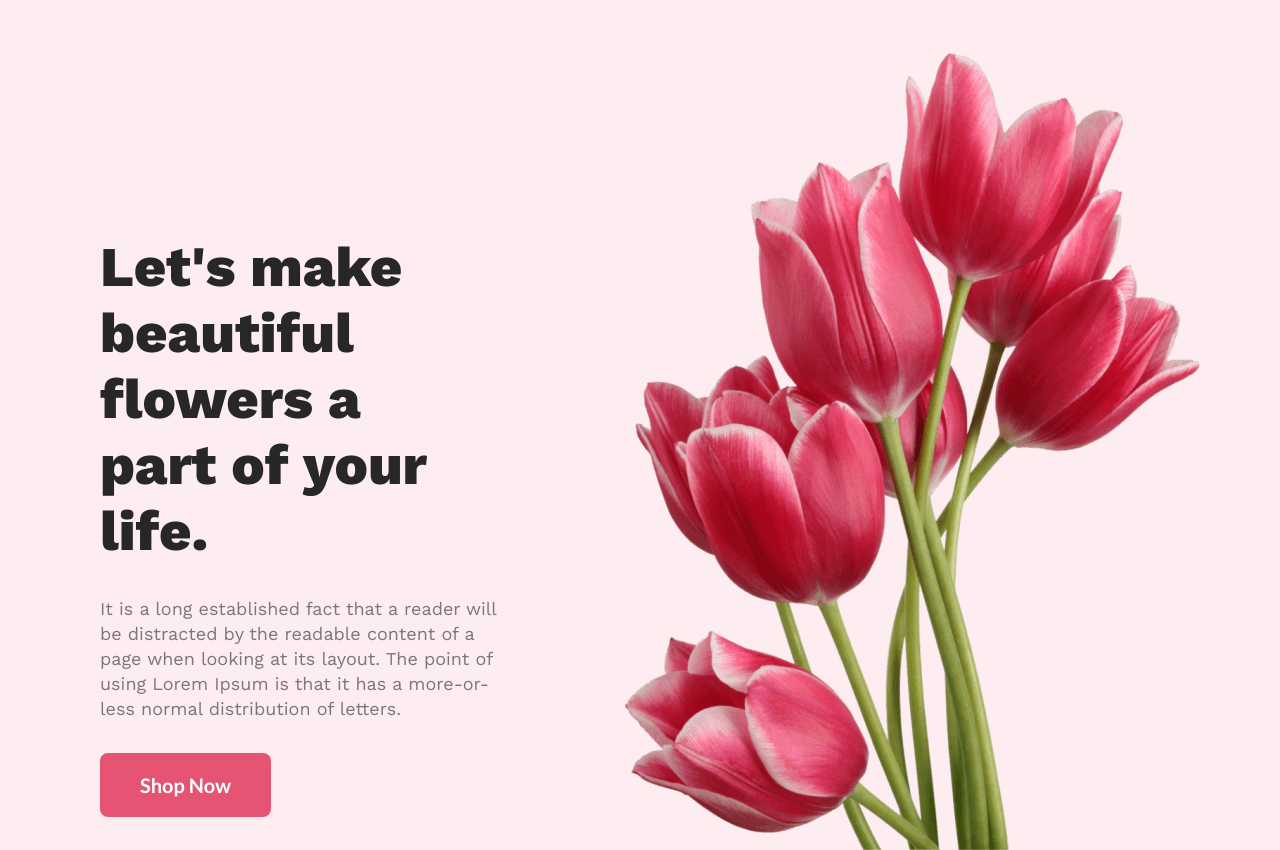
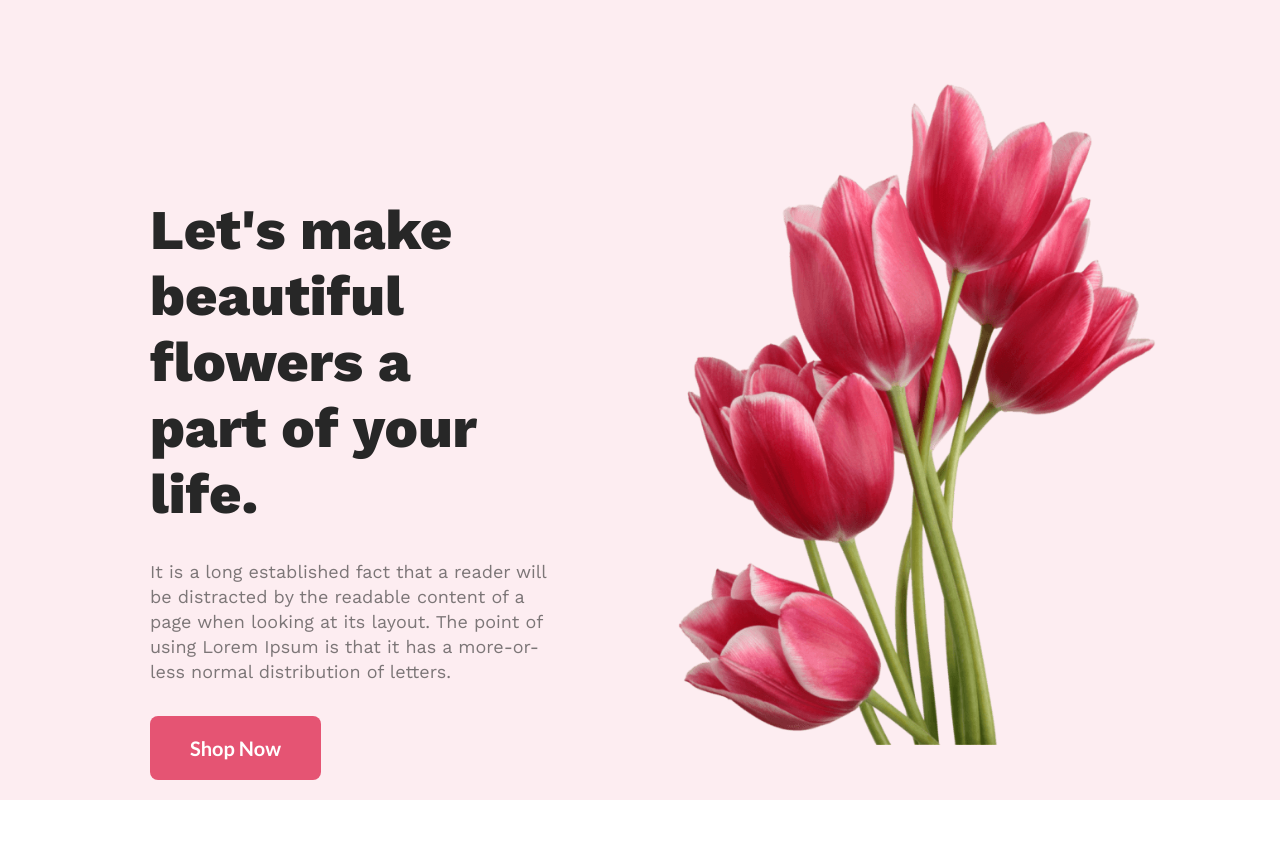
Before and after one commit to niladhikari/Flower-Shop-Assignment, a plain HTML site: page index.html in a window 1280 px wide. Shown: the top 850 px of the page. Drawn offline with nearby package versions, Linux system fonts and the light colour scheme.

Commit message:
update some section and chnage some style

```diff
--- a/index.html
+++ b/index.html
@@ -40,7 +40,7 @@
                 <button class="primary-btn banner-btn">Shop Now</button>
             </div>
             <div class="banner-image">
-                <img src="flower-images/pngwing 10.png" alt="">
+                <img src="flower-images/pngwing 10.png" alt="" height="663px">
             </div>
         </div>
     </header>
--- a/style.css
+++ b/style.css
@@ -38,7 +38,7 @@ section {
 
 /* header section */
 .header {
-  height: 850px;
+  height: 100vh;
   background-color: #e554731a;
 }
 .banner-container {
@@ -47,7 +47,7 @@ section {
   align-items: center;
 }
 .banner-text {
-  padding-left: 100px;
+  padding-left: 150px;
 }
 .banner-tital {
   padding-top: 197px;
@@ -60,7 +60,7 @@ section {
 
 }
 .banner-image {
-  padding-right: 50px;
+  padding-right: 100px;
   padding-top: 50px;
   width: 635px;
 }
```
